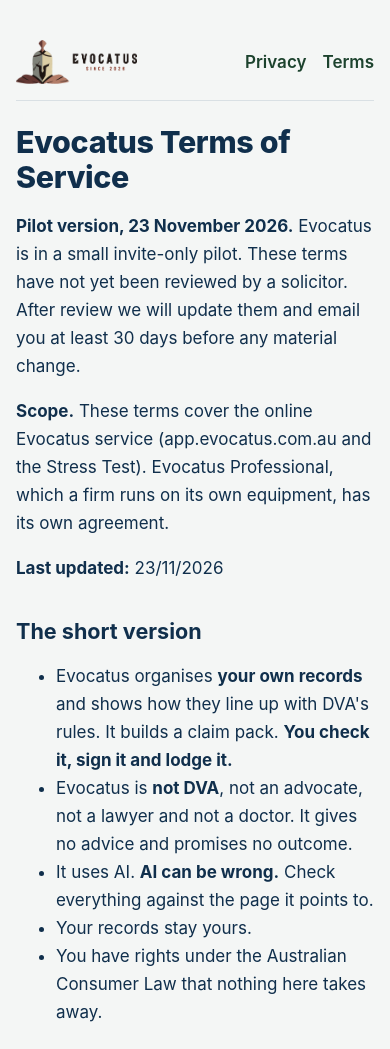
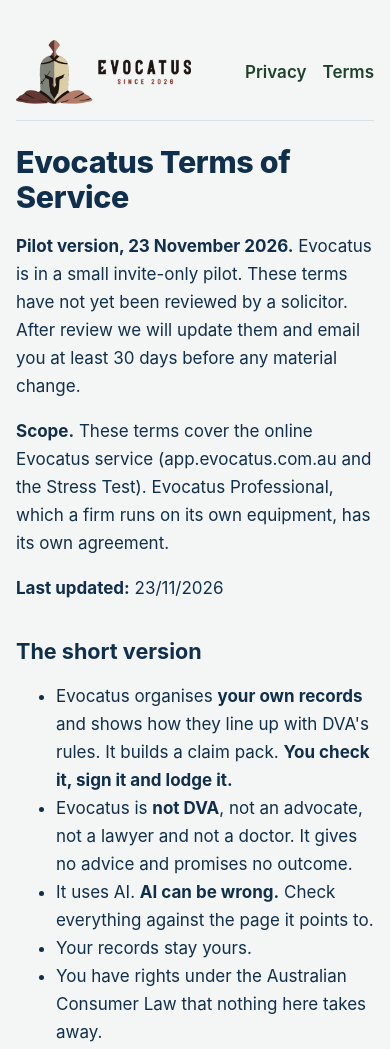
Before and after one commit to lordwhitebeard/defvetbridge-website, a plain HTML site: page terms.html in a window 390 px wide. Shown: the top 1049 px of the page. Drawn offline with Linux system fonts and the light colour scheme.

Commit message:
Bigger logo in the header (88px, 64px on phones) so Evocatus is readable

```diff
--- a/terms.html
+++ b/terms.html
@@ -43,7 +43,8 @@ a{color:var(--green)}
 a:focus-visible{outline:3px solid var(--gold);outline-offset:3px;border-radius:4px}
 .doc{max-width:46rem;margin:0 auto;padding:1.5rem 0 4rem}
 .top{display:flex;align-items:center;justify-content:space-between;gap:1rem;padding:1rem 0;border-bottom:1px solid var(--rule);margin-bottom:1.5rem}
-.top img{height:44px;width:auto;display:block}
+.top img{height:88px;width:auto;display:block}
+@media (max-width:640px){.top img{height:64px}}
 .top nav a{margin-left:1rem;font-weight:600;text-decoration:none}
 h1{font-size:clamp(1.9rem,4vw,2.6rem);line-height:1.15;margin:0 0 1rem;font-weight:800;letter-spacing:-.01em}
 h2{font-size:1.35rem;margin:2.2rem 0 .6rem;line-height:1.25}
```
